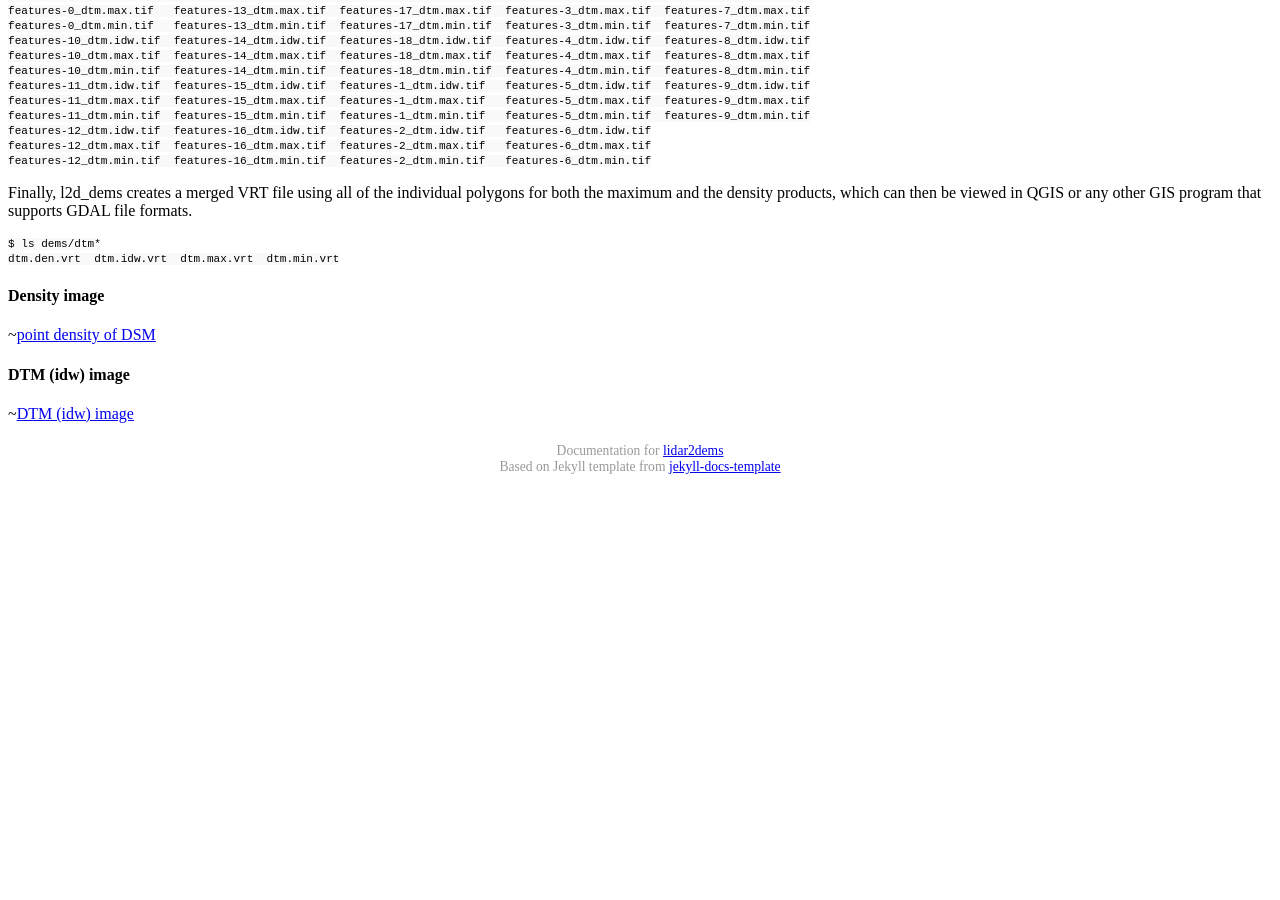
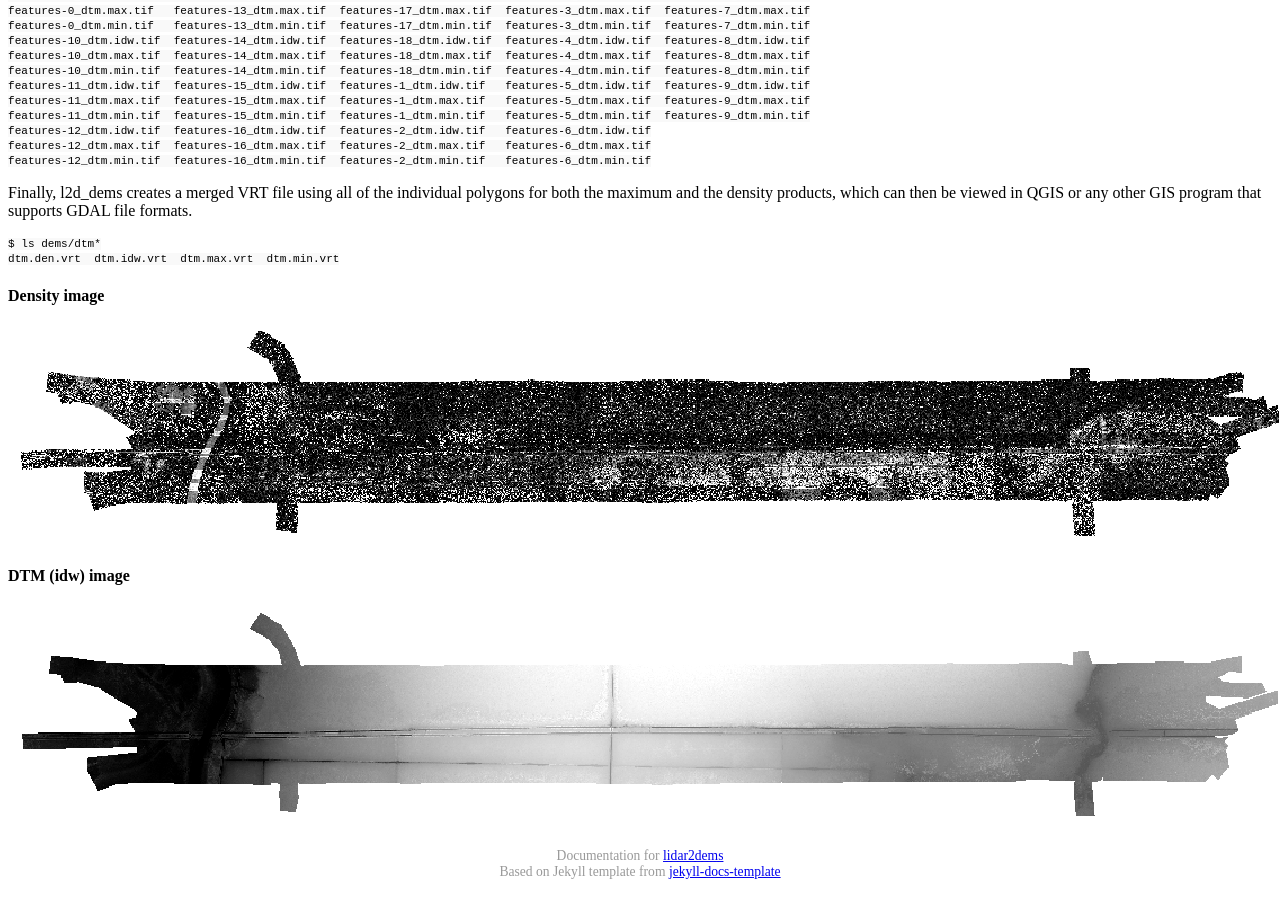
Before and after one commit to Applied-GeoSolutions/lidar2dems, a Jekyll site: the page built from _posts/2015-05-28-creating-a-dtm.md, in a window 1280 px wide and 900 px high, scrolled down 754 px. Built offline with Jekyll 4.4.1, drawn with Linux system fonts in a browser that asks for light colours; Markdown is read by kramdown in place of the engine named in the settings; a style sheet for code colours, icons or effects is not loaded; before the commit the page ends 1249 px from its top, so only the background shows below that.

Commit message:
typo for inline images

```diff
--- a/_posts/2015-05-28-creating-a-dtm.md
+++ b/_posts/2015-05-28-creating-a-dtm.md
@@ -46,7 +46,7 @@ dtm.den.vrt  dtm.idw.vrt  dtm.max.vrt  dtm.min.vrt
 ~~~
 
 ####Density image
-~[point density of DSM](/lidar2dems/assets/dtm-1.png)
+![point density of DSM](/lidar2dems/assets/dtm-1.png)
 
 ####DTM (idw) image
-~[DTM (idw) image](/lidar2dems/assets/dtm-2.png)
+![DTM (idw) image](/lidar2dems/assets/dtm-2.png)
```
Also changed, not shown: _posts/2015-05-28-creating-a-dsm.md (+2 -2 lines).
